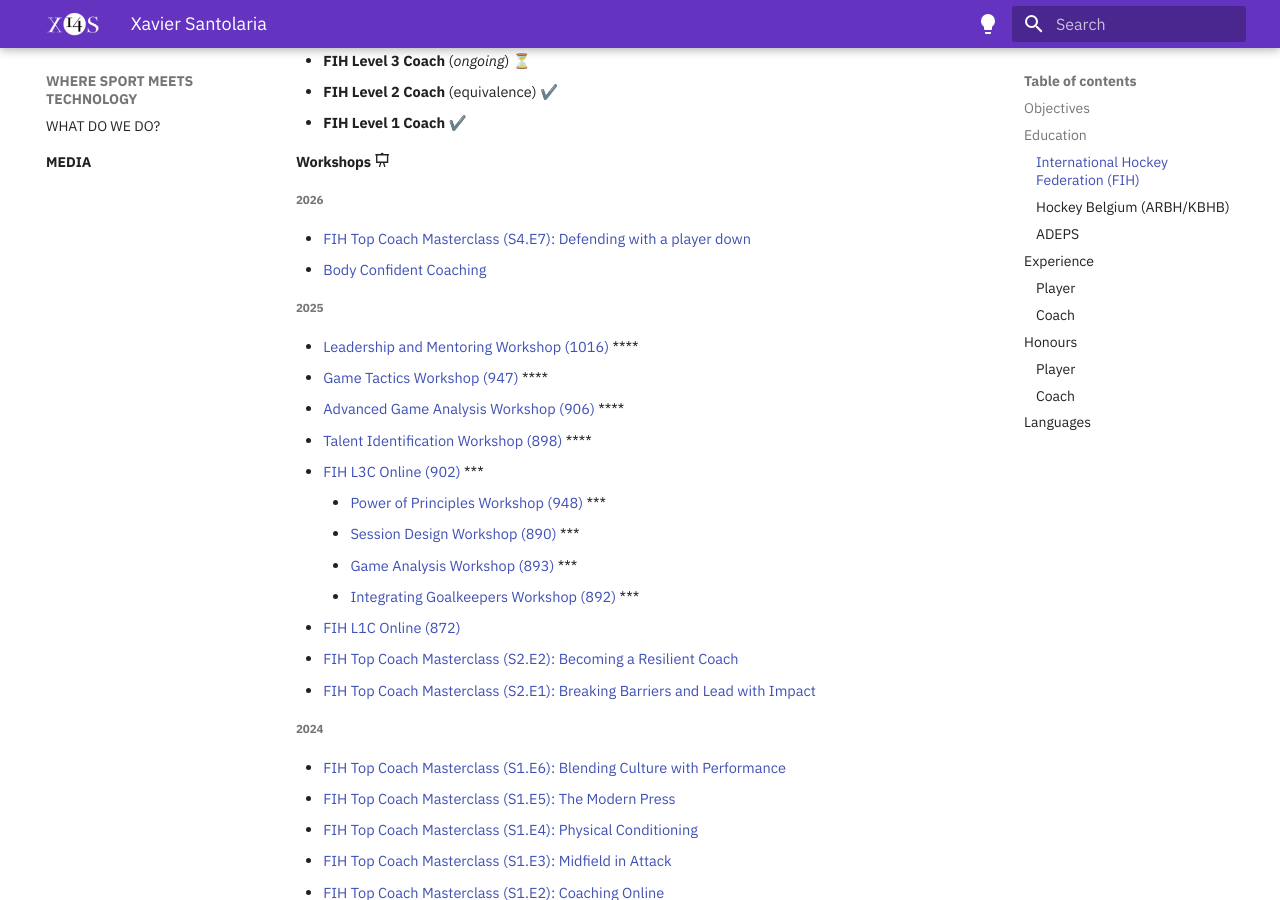
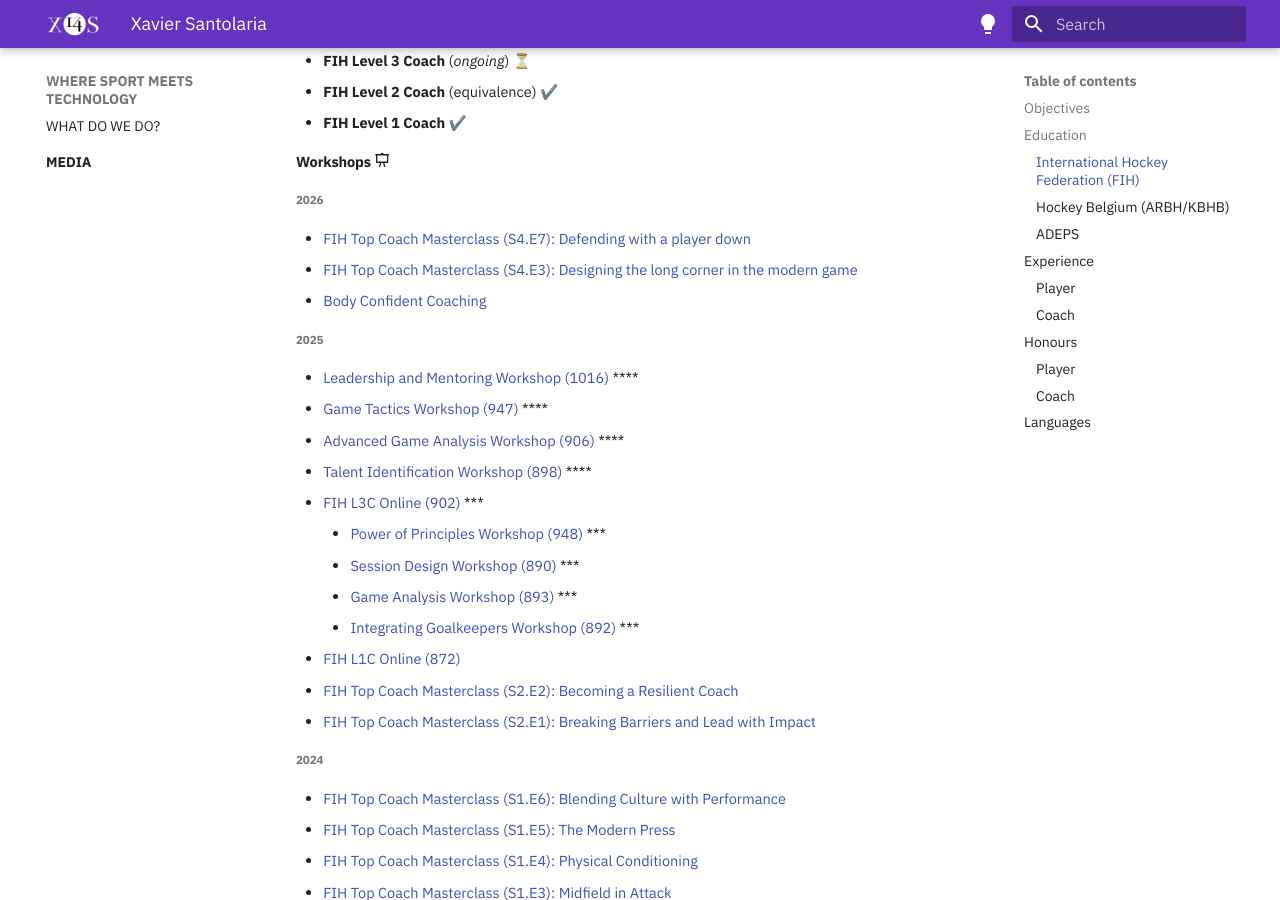
Before and after one commit to xsa/x14s.com, an MkDocs documentation site: the page built from docs/team/xs.md, in a window 1280 px wide and 900 px high, scrolled down 1014 px. Built offline with MkDocs 1.6.1 and Material for MkDocs 9.7.7, drawn with Linux system fonts in a browser that asks for light colours; emoji names are drawn with the system emoji font.

Commit message:
+ FIH Top Coach Masterclass (S4.E3): Designing the long corner in the modern game

```diff
--- a/docs/team/xs.md
+++ b/docs/team/xs.md
@@ -40,6 +40,7 @@
 
 ##### 2026
 - [FIH Top Coach Masterclass (S4.E7): Defending with a player down](https://academy.fih.hockey/course/tcms4e7)
+- [FIH Top Coach Masterclass (S4.E3): Designing the long corner in the modern game](https://academy.fih.hockey/course/tcms4e3)
 - [Body Confident Coaching](https://academy.fih.hockey/course/bccoaching)
 
 ##### 2025
```
